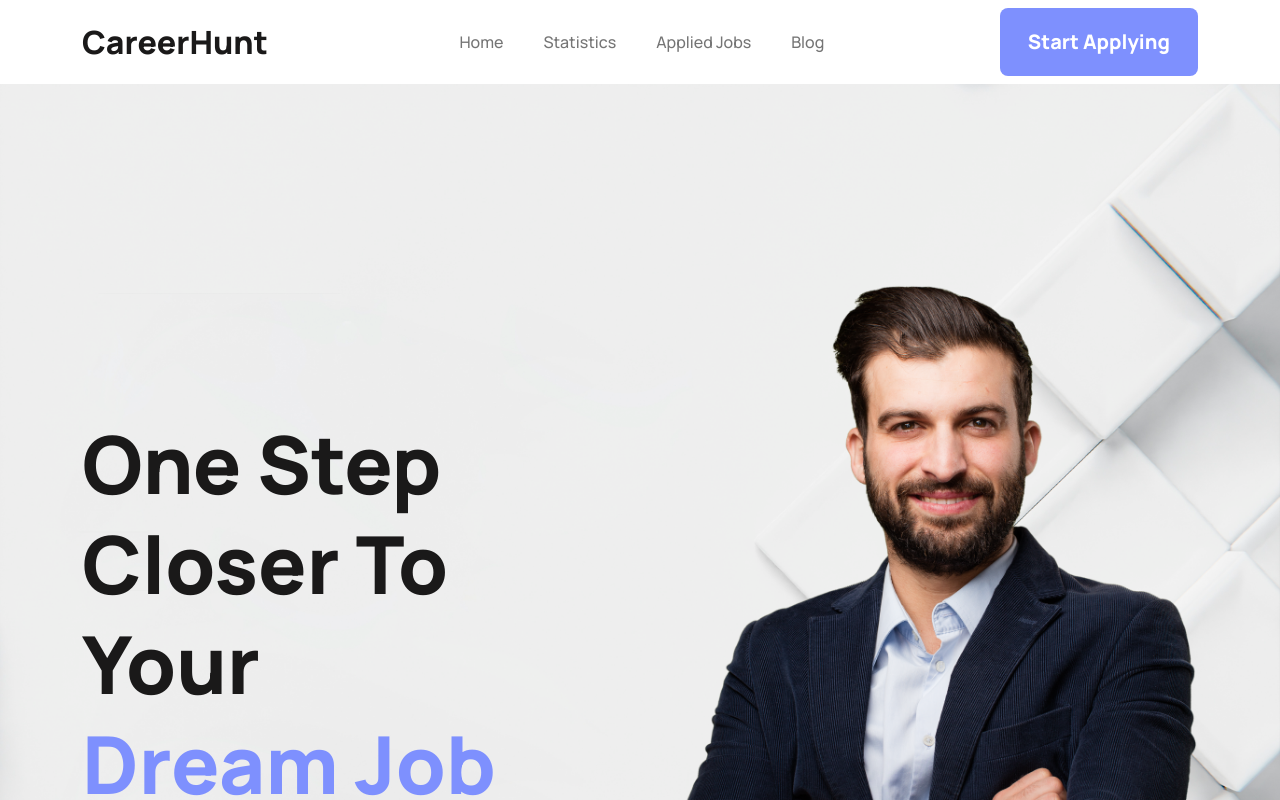
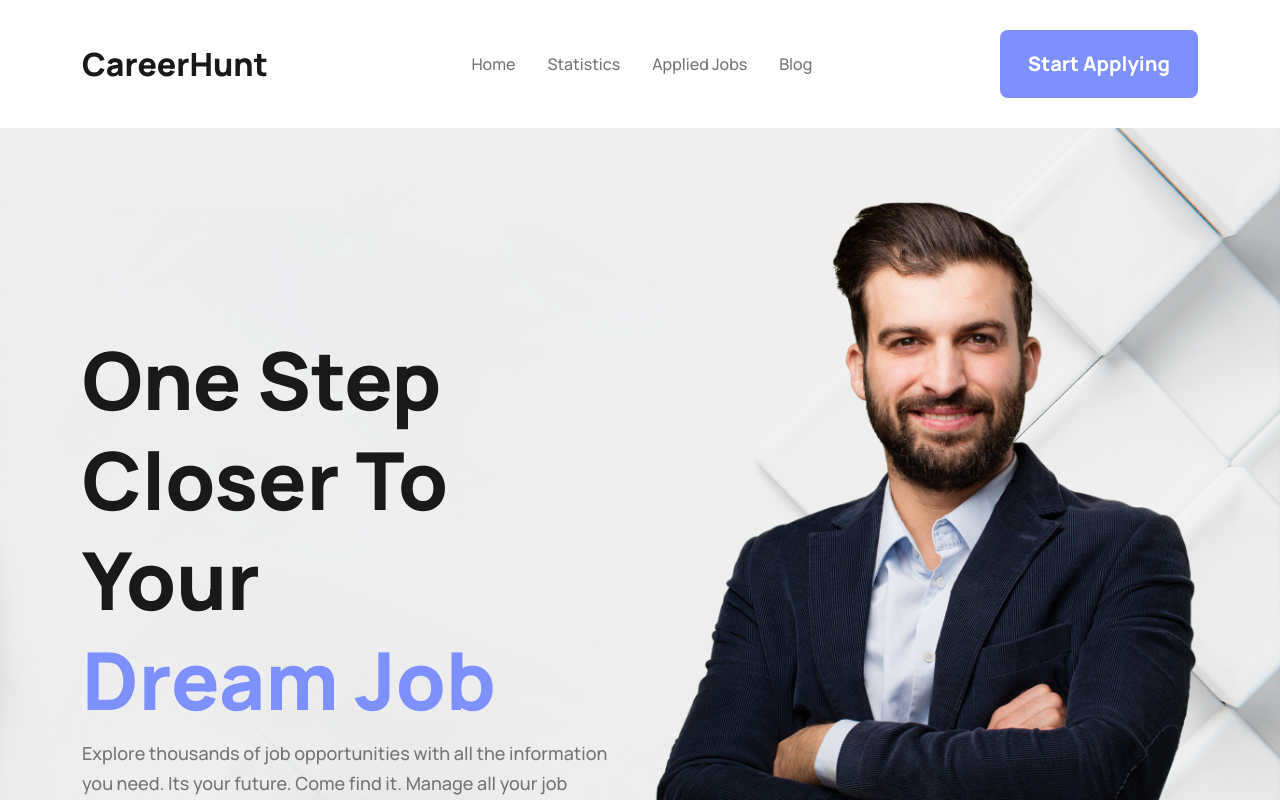
Before and after one commit to amirayhan/career-hunt-react-template, a React (Vite) app: page / in a window 1280 px wide. Shown: the top 800 px of the page. Built offline with nearby package versions, Linux system fonts and the light colour scheme.

Commit message:
header is actived

```diff
--- a/src/components/Header/Header.css
+++ b/src/components/Header/Header.css
@@ -1,9 +1,27 @@
-/* .navbar {
-    padding: 45px;
+.navbar {
     position: fixed;
     top: 0;
+    padding: 30px 0;
     width: 100%;
-} */
+    background: #fff;
+    transition: all linear 0.4s;
+    z-index: 1000;
+}
+
+.navbar.fixed {
+    background: rgba(34, 34, 34, 0.95);
+    top: 0;
+    width: 100%;
+}
+.navbar.fixed .navbar-brand {
+    color: #fff;
+}
+.navbar.fixed .nav-link {
+    color: #fff;
+}
+.navbar.fixed .nav-link.active {
+    color: #7e90fe;
+}
 .navbar .navbar-brand {
     color: #1a1919;
     font-family: Manrope;
@@ -13,15 +31,19 @@
     line-height: normal;
 }
 .navbar .navbar-nav .nav-item {
-    padding: 0 12px;
+    padding: 0 20px;
 }
-.navbar .navbar-nav .nav-item .nav-link {
-    color: var(--Dark-03, #757575);
+.nav-link {
+    color: #757575;
     font-family: Manrope;
     font-size: 16px;
     font-style: normal;
     font-weight: 500;
     line-height: normal;
+    transition: all linear 0.3s;
+}
+.nav-link:hover {
+    color: #7e90fe;
 }
 .navbar .button1 {
     color: #fff;
--- a/src/components/Header/Header.jsx
+++ b/src/components/Header/Header.jsx
@@ -1,4 +1,4 @@
-import React from "react";
+import React, { useState } from "react";
 import Container from "react-bootstrap/Container";
 import Nav from "react-bootstrap/Nav";
 import Navbar from "react-bootstrap/Navbar";
@@ -6,30 +6,42 @@ import { Link } from "react-router-dom";
 import "./Header.css";
 
 const Header = () => {
+    const [fix, setfix] = useState(false);
+
+    const setFixed = () => {
+        if (window.scrollY >= 140) {
+            setfix(true);
+        } else {
+            setfix(false);
+        }
+    };
+
+    window.addEventListener("scroll", setFixed);
+
     return (
-        <Navbar expand="lg">
+        <div className={`${fix ? "navbar fixed" : "navbar"} navbar-expand-lg navbar-light`} expand="lg">
             <Container>
                 <Navbar.Brand href="#home">CareerHunt</Navbar.Brand>
                 <Navbar.Toggle aria-controls="basic-navbar-nav" />
                 <Navbar.Collapse id="basic-navbar-nav">
                     <Nav className="m-auto">
                         <li className="nav-item">
-                            <Link to="/" className="nav-link">
+                            <Link to="/" className="nav-link" exact activeClassName="active">
                                 Home
                             </Link>
                         </li>
                         <li className="nav-item">
-                            <Link to="/statistics" className="nav-link">
+                            <Link to="/statistics" className="nav-link" activeClassName="active">
                                 Statistics
                             </Link>
                         </li>
                         <li className="nav-item">
-                            <Link to="/appliedjobs" className="nav-link">
+                            <Link to="/appliedjobs" className="nav-link" activeClassName="active">
                                 Applied Jobs
                             </Link>
                         </li>
                         <li className="nav-item">
-                            <Link to="/blog" className="nav-link">
+                            <Link to="/blog" className="nav-link" activeClassName="active">
                                 Blog
                             </Link>
                         </li>
@@ -37,7 +49,7 @@ const Header = () => {
                     <button className="button1">Start Applying</button>
                 </Navbar.Collapse>
             </Container>
-        </Navbar>
+        </div>
     );
 };
 
```
